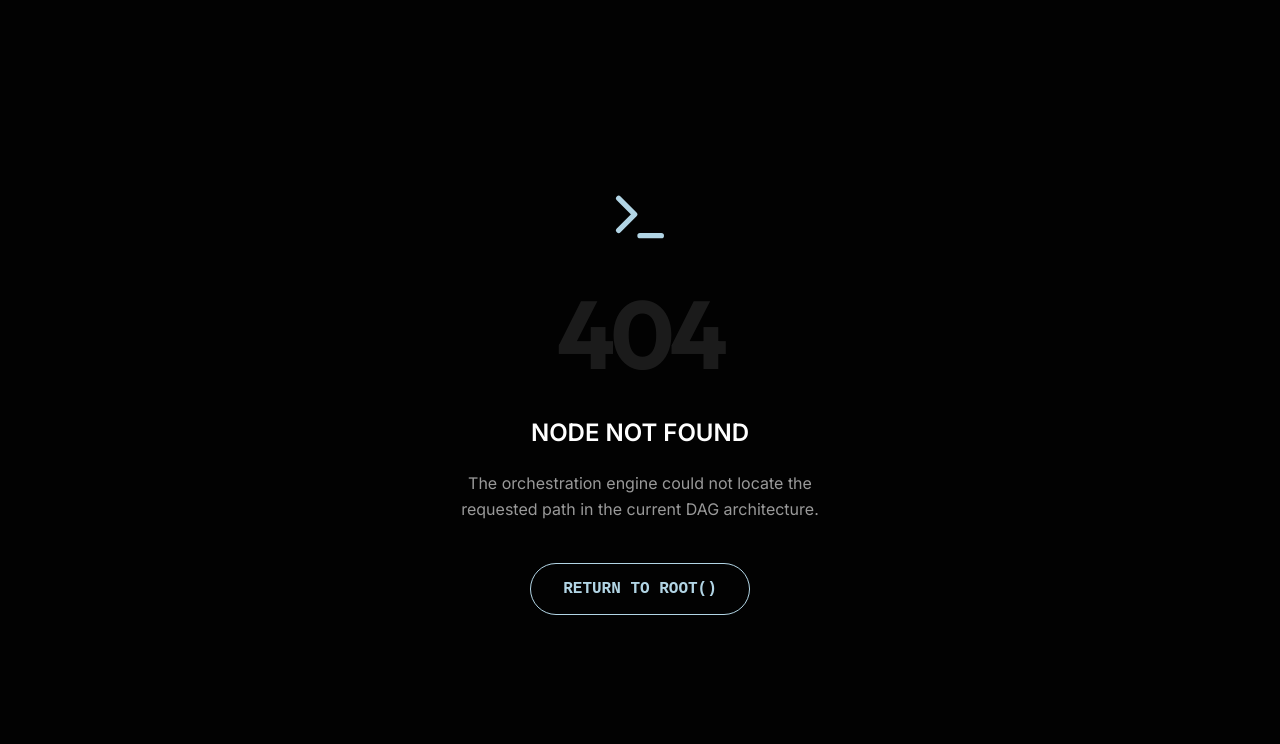
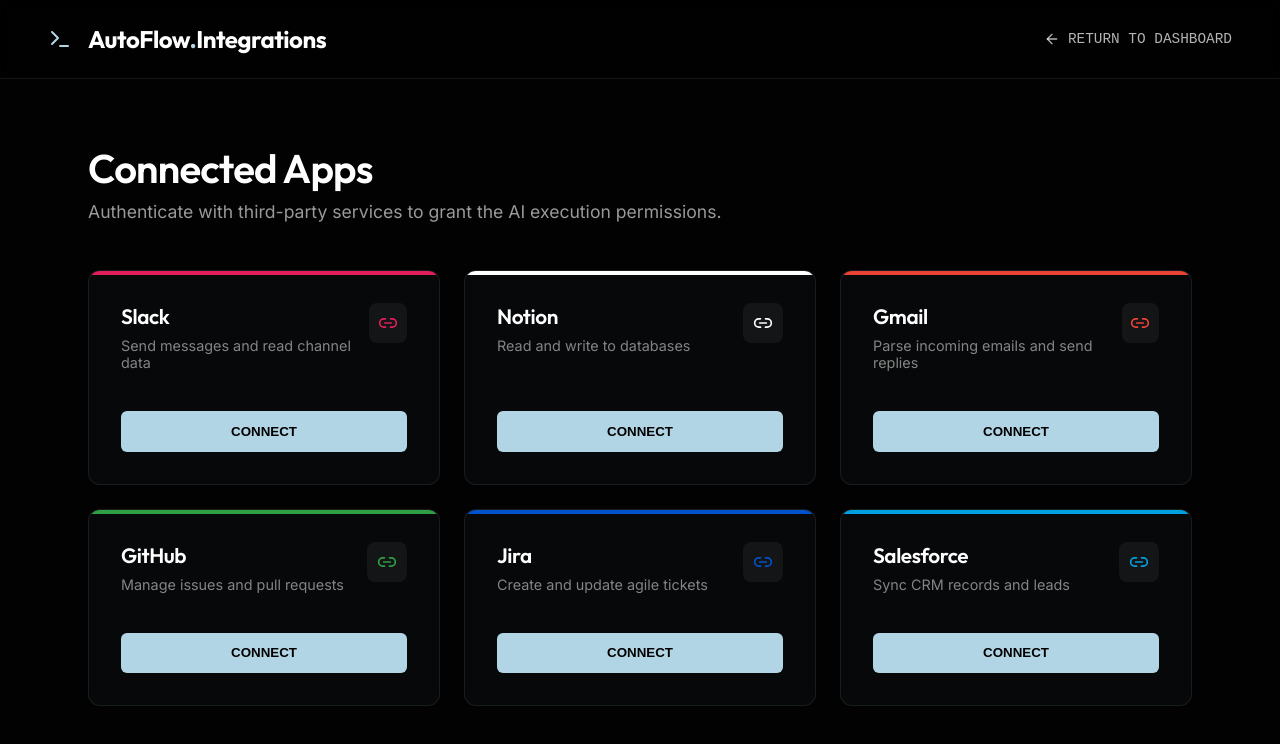
Before and after one commit to Adi3595/AutoFlow, a Next.js app in the folder frontend-next/: page /integrations in a window 1280 px wide. Before the commit this address had no page. Shown: the top 744 px of the page. Built offline with nearby package versions, Linux system fonts and the light colour scheme.

Commit message:
feat: add simulated integrations page for hackathon demo UI

```diff
--- /dev/null
+++ b/frontend-next/src/app/integrations/page.tsx
@@ -0,0 +1,195 @@
+"use client";
+
+import React, { useState } from "react";
+import { motion } from "framer-motion";
+import Link from "next/link";
+import { ArrowLeft, Terminal, CheckCircle2, Loader2, Link2 } from "lucide-react";
+
+const APPS = [
+  { id: "slack", name: "Slack", description: "Send messages and read channel data", color: "#E01E5A" },
+  { id: "notion", name: "Notion", description: "Read and write to databases", color: "#fff" },
+  { id: "gmail", name: "Gmail", description: "Parse incoming emails and send replies", color: "#EA4335" },
+  { id: "github", name: "GitHub", description: "Manage issues and pull requests", color: "#2ea043" },
+  { id: "jira", name: "Jira", description: "Create and update agile tickets", color: "#0052CC" },
+  { id: "salesforce", name: "Salesforce", description: "Sync CRM records and leads", color: "#00A1E0" },
+];
+
+export default function IntegrationsPage() {
+  const [connecting, setConnecting] = useState<string | null>(null);
+  const [connected, setConnected] = useState<Record<string, boolean>>({});
+
+  const handleConnect = (id: string) => {
+    setConnecting(id);
+    // Simulate OAuth flow
+    setTimeout(() => {
+      setConnecting(null);
+      setConnected(prev => ({ ...prev, [id]: true }));
+    }, 1500);
+  };
+
+  const handleDisconnect = (id: string) => {
+    setConnected(prev => ({ ...prev, [id]: false }));
+  };
+
+  return (
+    <div style={{
+      minHeight: "100vh",
+      display: "flex",
+      flexDirection: "column",
+      backgroundColor: "var(--color-bg)",
+      color: "var(--color-text)",
+    }}>
+
+      {/* Top Navbar */}
+      <header style={{
+        padding: "1.5rem 3rem",
+        display: "flex",
+        alignItems: "center",
+        justifyContent: "space-between",
+        borderBottom: "1px solid rgba(178, 213, 229, 0.1)",
+        background: "rgba(0, 0, 0, 0.5)",
+        backdropFilter: "blur(10px)",
+        position: "sticky",
+        top: 0,
+        zIndex: 50
+      }}>
+        <div style={{ display: "flex", alignItems: "center", gap: "1rem" }}>
+          <Terminal style={{ color: "var(--color-accent)" }} />
+          <h1 style={{ margin: 0, fontSize: "1.5rem", fontWeight: 700, letterSpacing: "-0.02em" }}>
+            AutoFlow<span style={{ color: "var(--color-accent)" }}>.</span>Integrations
+          </h1>
+        </div>
+
+        <Link href="/dashboard" passHref style={{ textDecoration: "none" }}>
+          <motion.button
+            whileHover={{ x: -5 }}
+            style={{
+              display: "flex",
+              alignItems: "center",
+              gap: "0.5rem",
+              background: "transparent",
+              border: "none",
+              color: "rgba(255,255,255,0.7)",
+              cursor: "pointer",
+              fontFamily: "monospace",
+              fontSize: "0.9rem"
+            }}
+          >
+            <ArrowLeft size={16} /> RETURN TO DASHBOARD
+          </motion.button>
+        </Link>
+      </header>
+
+      {/* Main Content */}
+      <main style={{ padding: "4rem 3rem", maxWidth: "1200px", margin: "0 auto", width: "100%" }}>
+
+        <div style={{ marginBottom: "3rem" }}>
+          <h2 style={{ fontSize: "2.5rem", margin: 0, fontWeight: 600 }}>Connected Apps</h2>
+          <p style={{ color: "rgba(255,255,255,0.6)", marginTop: "0.5rem", fontSize: "1.1rem" }}>
+            Authenticate with third-party services to grant the AI execution permissions.
+          </p>
+        </div>
+
+        <div style={{
+          display: "grid",
+          gridTemplateColumns: "repeat(auto-fill, minmax(350px, 1fr))",
+          gap: "1.5rem"
+        }}>
+          {APPS.map((app) => (
+            <motion.div
+              key={app.id}
+              whileHover={{ y: -5 }}
+              style={{
+                background: "rgba(178, 213, 229, 0.03)",
+                border: "1px solid rgba(178, 213, 229, 0.1)",
+                borderRadius: "12px",
+                padding: "2rem",
+                display: "flex",
+                flexDirection: "column",
+                gap: "1rem",
+                position: "relative",
+                overflow: "hidden"
+              }}
+            >
+              {/* Highlight bar */}
+              <div style={{ position: "absolute", top: 0, left: 0, width: "100%", height: "4px", background: app.color }} />
+
+              <div style={{ display: "flex", justifyContent: "space-between", alignItems: "flex-start" }}>
+                <div>
+                  <h3 style={{ margin: 0, fontSize: "1.3rem", fontWeight: 600 }}>{app.name}</h3>
+                  <p style={{ margin: "0.5rem 0 0 0", color: "rgba(255,255,255,0.5)", fontSize: "0.9rem" }}>
+                    {app.description}
+                  </p>
+                </div>
+
+                <div style={{
+                  width: "40px",
+                  height: "40px",
+                  borderRadius: "8px",
+                  background: "rgba(255,255,255,0.05)",
+                  display: "flex",
+                  alignItems: "center",
+                  justifyContent: "center",
+                  color: app.color
+                }}>
+                  <Link2 size={20} />
+                </div>
+              </div>
+
+              <div style={{ marginTop: "auto", paddingTop: "1.5rem" }}>
+                {connected[app.id] ? (
+                  <button
+                    onClick={() => handleDisconnect(app.id)}
+                    style={{
+                      width: "100%",
+                      padding: "0.8rem",
+                      background: "rgba(0, 255, 0, 0.1)",
+                      border: "1px solid rgba(0, 255, 0, 0.3)",
+                      borderRadius: "6px",
+                      color: "#0f0",
+                      fontFamily: "monospace",
+                      cursor: "pointer",
+                      display: "flex",
+                      alignItems: "center",
+                      justifyContent: "center",
+                      gap: "0.5rem"
+                    }}
+                  >
+                    <CheckCircle2 size={16} /> CONNECTED
+                  </button>
+                ) : (
+                  <button
+                    onClick={() => handleConnect(app.id)}
+                    disabled={connecting === app.id}
+                    style={{
+                      width: "100%",
+                      padding: "0.8rem",
+                      background: connecting === app.id ? "rgba(255,255,255,0.05)" : "var(--color-accent)",
+                      border: "none",
+                      borderRadius: "6px",
+                      color: connecting === app.id ? "#fff" : "#000",
+                      fontWeight: 600,
+                      cursor: connecting === app.id ? "not-allowed" : "pointer",
+                      display: "flex",
+                      alignItems: "center",
+                      justifyContent: "center",
+                      gap: "0.5rem",
+                      transition: "all 0.2s"
+                    }}
+                  >
+                    {connecting === app.id ? (
+                      <><Loader2 size={16} className="animate-spin" /> AUTHENTICATING...</>
+                    ) : (
+                      "CONNECT"
+                    )}
+                  </button>
+                )}
+              </div>
+            </motion.div>
+          ))}
+        </div>
+
+      </main>
+    </div>
+  );
+}
```
Also changed, not shown: frontend-next/src/app/dashboard/page.tsx (+21 -0 lines).
